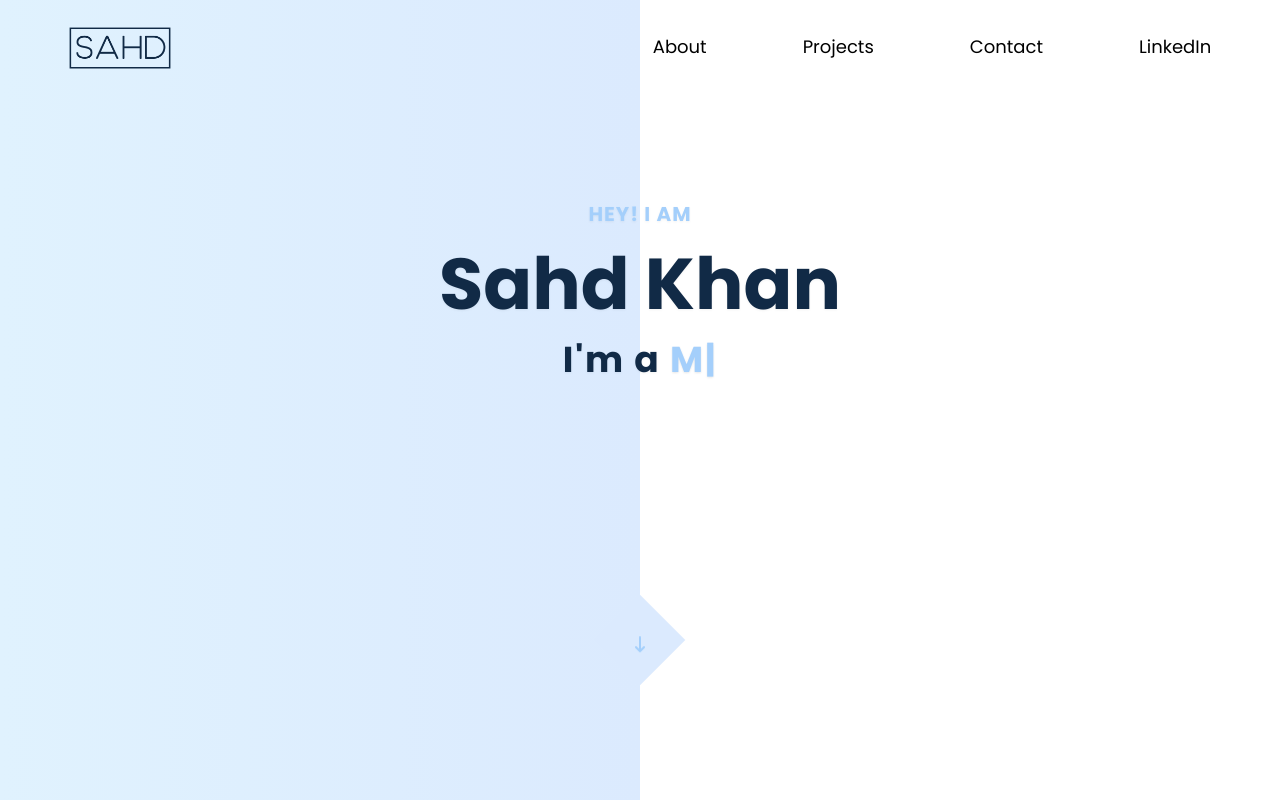
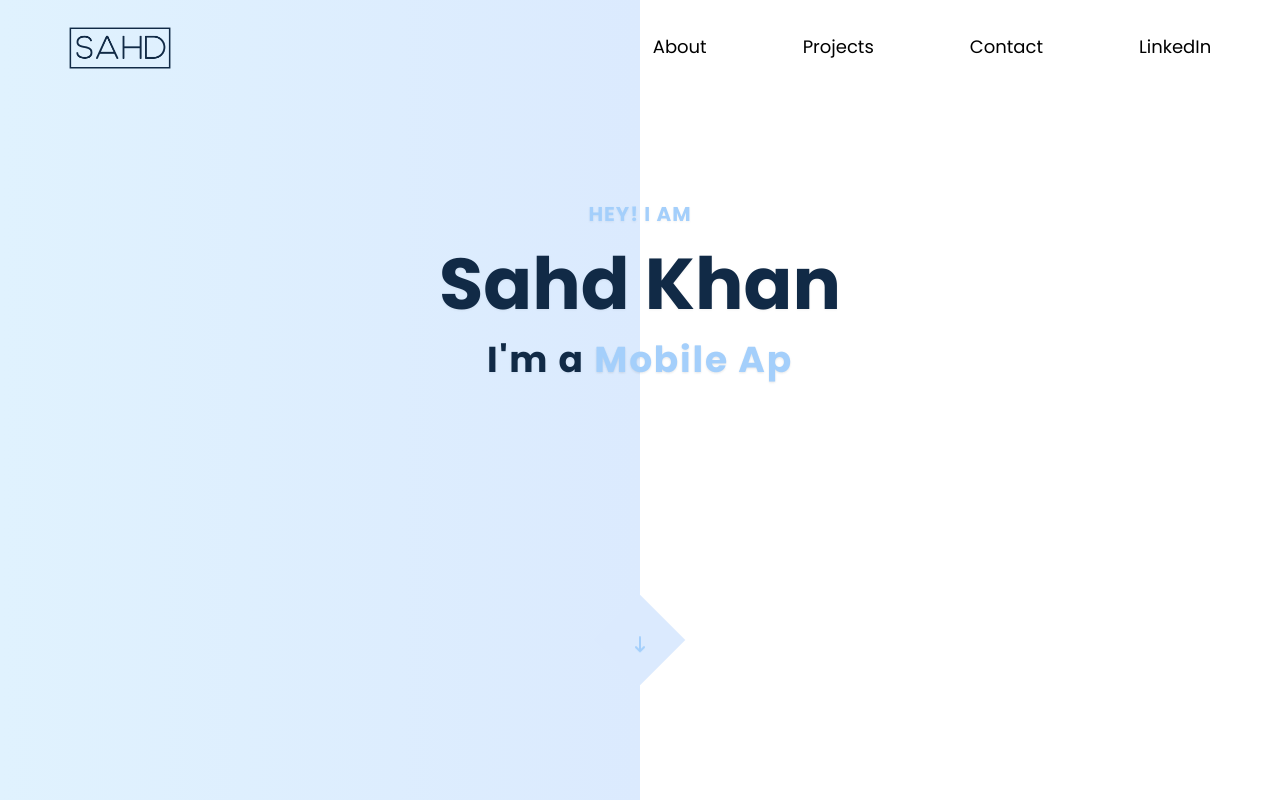
Before and after one commit to KhanSahd/KhanSahd.github.io, a React (Create React App) app: page / in a window 1280 px wide. Shown: the top 800 px of the page. Built offline with nearby package versions, Linux system fonts and the light colour scheme; no server answers.

Commit message:
Dep Issues

```diff
--- a/src/components/Hero.js
+++ b/src/components/Hero.js
@@ -1,6 +1,6 @@
 import React from 'react';
-import ReactTyped from 'react-typed';
 import { FaArrowDownLong } from 'react-icons/fa6';
+import { TypeAnimation } from 'react-type-animation';
 
 export default function Hero() {
   const professions = [
@@ -25,7 +25,15 @@ export default function Hero() {
         <h1 className="text-4xl font-bold text-center mb-5 font-main tracking-wider text-[#112A46] drop-shadow-sm">
           I'm a{' '}
           <span className="text-[#A4CFFB] font-main drop-shadow-sm">
-            <ReactTyped strings={professions} typeSpeed={40} backSpeed={50} loop />
+            {/* <ReactTyped strings={professions} typeSpeed={40} backSpeed={50} loop /> */}
+            <TypeAnimation
+              cursor={false}
+              sequence={professions}
+              wrapper="span"
+              repeat={Infinity}
+              speed={10}
+              repeatType="loop"
+            />
           </span>
         </h1>
       </div>
```
Also changed, not shown: package.json (+3 -5 lines), 1 other file (tests, documents, lock files or other folders).
